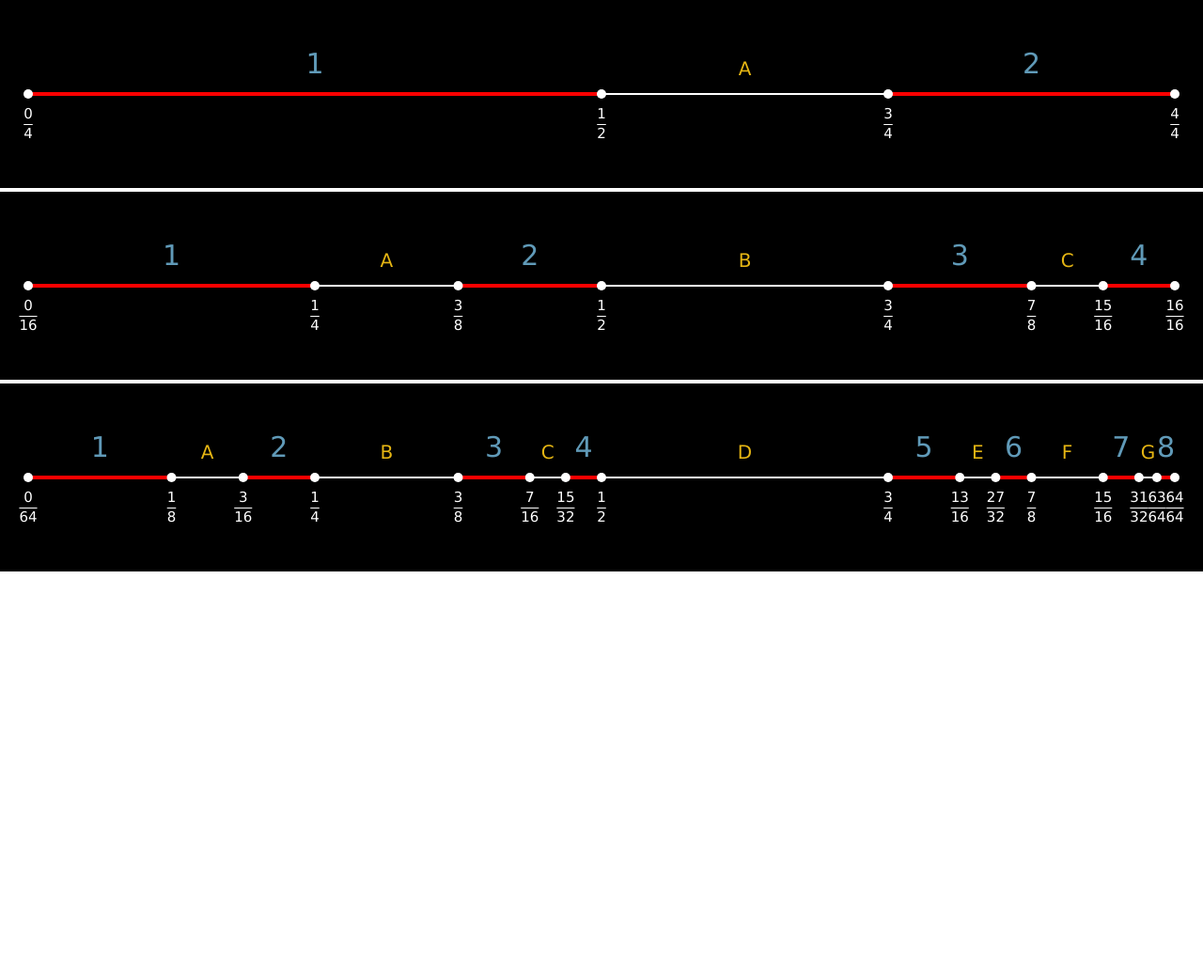
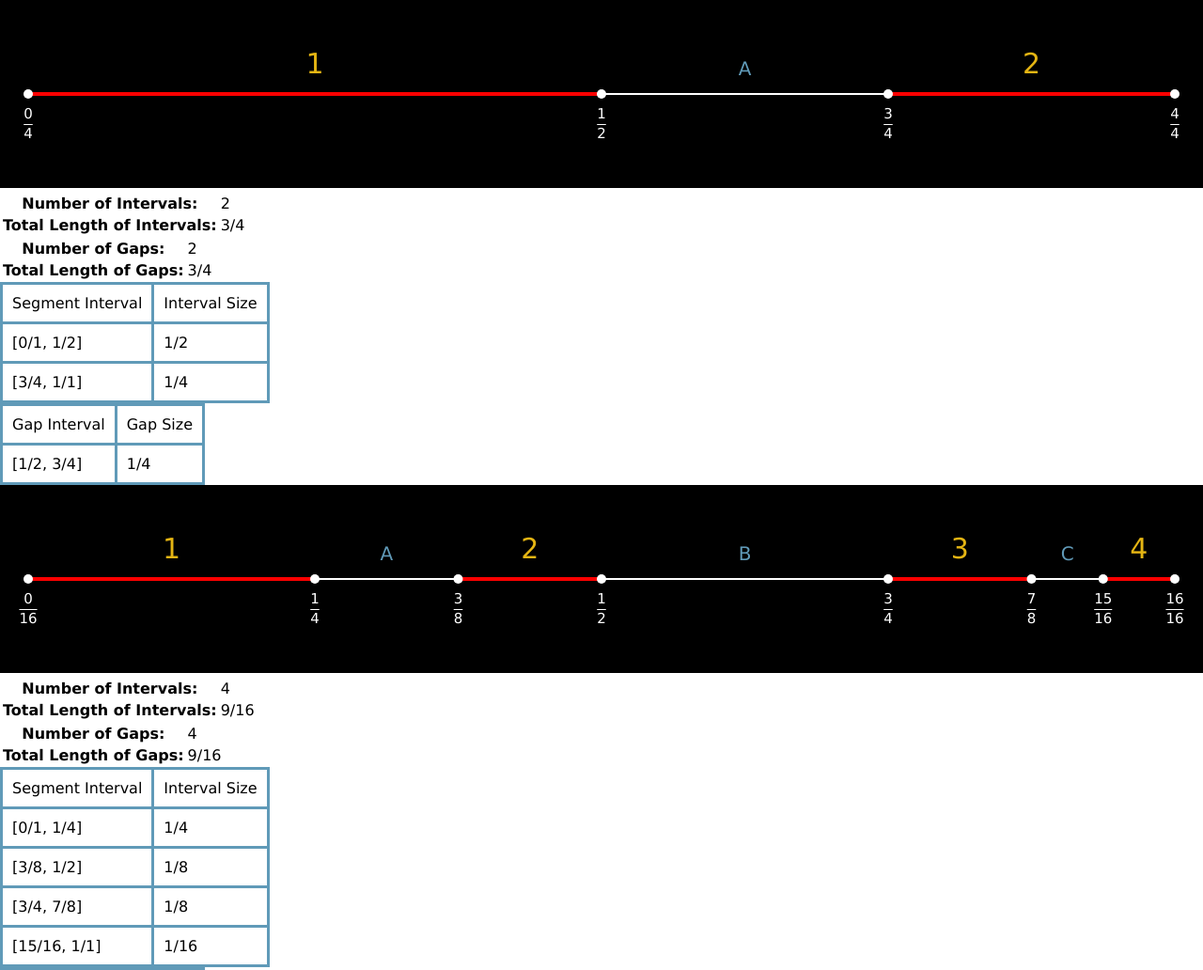
Before and after one commit to bambery/cantor_3-4, a plain HTML site: page index.html in a window 1280 px wide. Shown: the top 1032 px of the page at 94% size. Before the commit the page ends 800 px from the top, so only its background shows below. Drawn offline with Linux system fonts and the light colour scheme.

Commit message:
display segment details alongside graphic

```diff
--- a/index.html
+++ b/index.html
@@ -12,4 +12,43 @@
     </div>
 
 </body>
+
+<template id="segment-data-template">
+    <div class="segment-data-table">
+        <table class="segment-table">
+            <thead>
+                <tr>
+                    <td class="segment-row"></td>
+                    <td class="segment-row"></td>
+                </tr>
+            </thead>
+            <tbody>
+                <!-- rows will be inserted here -->
+            </tbody>
+        </table>
+    </div>
+</template>
+
+<template id="segment-data-summary-template">
+    <div class="segment-data-summary">
+        <table class="segment-summary">
+            <tr>
+                <th></th>
+                <td></td>
+            </tr>
+            <tr>
+                <th></th>
+                <td></td>
+            </tr>
+        </table>
+    </div>
+</template>
+
+<template id="segment-row-template">
+    <tr>
+        <td class="interval segment-row"></td>
+        <td class="size segment-row"></td>
+    </tr>
+</template>
+
 </html>
--- a/script.js
+++ b/script.js
@@ -284,21 +284,33 @@ function drawAllNumberlines(numIter){
             ctx.lineTo(endPix, midH);
             ctx.stroke();
 
-            // label endpoints of segment
+            // you need a really wide screen to be able to see the endpoints on the numberline past the 3rd iteration
+            // For the fourth iter and beyond, omit the labels but draw the points
+            // doin this check twice - how to do it only once?
             ctx.fillStyle = 'white';
             fillCircle(ctx, startPix, midH, dotSize);
             fillCircle(ctx, endPix, midH, dotSize);
+
+            if( segCol.count < 9 ){
+                ctx.font = `30px Verdana`;
+                // label endpoints of segment
                 drawFraction(ctx, segment.left, startPix, midH);
                 drawFraction(ctx, segment.right, endPix, midH);
 
+            } else if ( segCol.count < 32 ){
+                ctx.font = "16px Verdana"
+            } else if (segCol.count >= 32){
+                ctx.font = "8px Verdana"
+            }
+
             //label the segments from left to right
-            ctx.fillStyle = '#609ab8';
+            ctx.fillStyle = '#e5b513';
             ctx.textBaseline = 'bottom';
             const numBottomMargin = 15;
-            ctx.font = `30px Verdana`;
             ctx.fillText(index + 1, midPoint, midH - numBottomMargin);
         });
 
+        if( segCol.count < 9 ){
             const commonGap = segCol.convertToCommonDen("gap");
             commonGap.forEach( function(segment, index) {
                 const startPix = start + (segment.left.num * intervalLength);
@@ -306,20 +318,95 @@ function drawAllNumberlines(numIter){
                 const midPoint = (segLength/2) + startPix;
 
                 //label the segments from left to right
-            ctx.fillStyle = '#e5b513';
+                ctx.fillStyle = '#609ab8';
                 ctx.textBaseline = 'bottom';
                 const numBottomMargin = 15;
                 ctx.font = `20px Verdana`;
-            ctx.fillText( String.fromCharCode(index + 65), midPoint, midH - numBottomMargin);
+                ctx.fillText( String.fromCharCode(index + 65), midPoint, midH - numBottomMargin );
+            });
+        }
+    } // end drawNumberline
+
+    // this cannot be combined with displaying the numberline because the denominators are in reduced form for each endpoint, which does not work for the numberline
+    function displayInfo(displayDiv, segmentCollection){
+        if ('content' in document.createElement('template')) {
+            // display summary
+            var template = document.querySelector("#segment-data-summary-template");
+            var summaryContainer = document.createElement('div');
+            summaryContainer.className = 'segment-summary-container';
+            displayDiv.appendChild(summaryContainer);
+
+            // segments
+            var cloneSummarySegment = template.content.cloneNode(true);
+            var th = cloneSummarySegment.querySelectorAll("th");
+            th[0].textContent = "Number of Intervals:";
+            th[1].textContent = "Total Length of Intervals:";
+
+            var td = cloneSummarySegment.querySelectorAll("td");
+            td[0].textContent = `${segmentCollection.count.toString()}`;
+            td[1].textContent = `${segmentCollection.size().toString()}`;
+            summaryContainer.appendChild(cloneSummarySegment);
+
+            // gaps
+            var cloneGapSegment = template.content.cloneNode(true);
+            th = cloneGapSegment.querySelectorAll("th");
+            th[0].textContent = "Number of Gaps:";
+            th[1].textContent = "Total Length of Gaps:";
+
+            td = cloneGapSegment.querySelectorAll("td");
+            td[0].textContent = `${segmentCollection.count.toString()}`;
+            td[1].textContent = `${segmentCollection.size().toString()}`;
+            summaryContainer.appendChild(cloneGapSegment);
+
+            // display tables
+            var container = document.createElement('div');
+            container.className = 'segment-data-container';
+            displayDiv.appendChild( container );
+
+            template = document.querySelector('#segment-data-template');
+            var cloneSegment = template.content.cloneNode(true);
+            var tbodySegment = cloneSegment.querySelector("tbody");
+            td = cloneSegment.querySelectorAll("td");
+
+            td[0].textContent = "Segment Interval";
+            td[1].textContent = "Interval Size";
+            container.appendChild(cloneSegment);
+
+            var cloneGap = template.content.cloneNode(true);
+            var tbodyGap = cloneGap.querySelector("tbody");
+            td = cloneGap.querySelectorAll("td");
+
+            td[0].textContent = "Gap Interval";
+            td[1].textContent = "Gap Size";
+            container.appendChild(cloneGap);
+
+            segmentCollection.segments.forEach( segment => {
+                template = document.querySelector('#segment-row-template');
+                const cloneSegmentRow = template.content.cloneNode(true);
+                td = cloneSegmentRow.querySelectorAll("td");
+                td[0].textContent = `[${segment.left.toString()}, ${segment.right.toString()}]`;
+                td[1].textContent = `${segment.size.toString()}`;
+                tbodySegment.appendChild(cloneSegmentRow);
             });
 
+            segmentCollection.gaps().forEach( segment => {
+                template = document.querySelector('#segment-row-template');
+                const cloneGapRow = template.content.cloneNode(true);
+                td = cloneGapRow.querySelectorAll("td");
+                td[0].textContent = `[${segment.left.toString()}, ${segment.right.toString()}]`;
+                td[1].textContent = `${segment.size.toString()}`;
+                tbodyGap.appendChild(cloneGapRow);
+            });
+        } else {
+            displayDiv.textContent="This page requires a browser that supports the template html tag";
+        }
 
-    }
+    } // end displayInfo
 
     const numberlines = cantor3_4(numIter);
 
     for( let i = 0; i < numberlines.length; i++ ){
-        const [ctx, infoDiv] = createElements(i);
+        var [ctx, infoDiv] = createElements(i);
 
         var width = ctx.canvas.offsetWidth;
         var height = ctx.canvas.offsetHeight;
@@ -339,7 +426,8 @@ function drawAllNumberlines(numIter){
         ctx.fillStyle = 'white';
 
         drawNumberline(ctx, numberlines[i]);
-        //displayInfo(infoDiv, numberlines[i]);
+        displayInfo(infoDiv, numberlines[i]);
+
     };
 }
 
@@ -367,7 +455,6 @@ function createElements(index){
     // create elements for displaying segment and gap info
     const newCollectionDiv = document.createElement("div");
     newCollectionDiv.className = ".segmentCollection";
-    newCollectionDiv.id = `collection}`;
     newNumContentDiv.appendChild(newCollectionDiv);
 
     // set properties on the canavs
@@ -380,4 +467,4 @@ function createElements(index){
     return [ctx, newCollectionDiv];
 }
 
-drawAllNumberlines(3);
+drawAllNumberlines(5);
--- a/style.css
+++ b/style.css
@@ -1,4 +1,13 @@
 body {
     margin:0;
-    overflow:hidden;
+    overflow:auto;
+    font: 16px "Verdana", sans-serif;
 }
+
+.segment-table, .segment-row{
+    border-collapse: collapse;
+    border-style: solid;
+    border-color: #609ab8;
+    border-width: 3px;
+    padding: 10px;
+}
```
Lines whose indentation alone changed are shown as unchanged.
